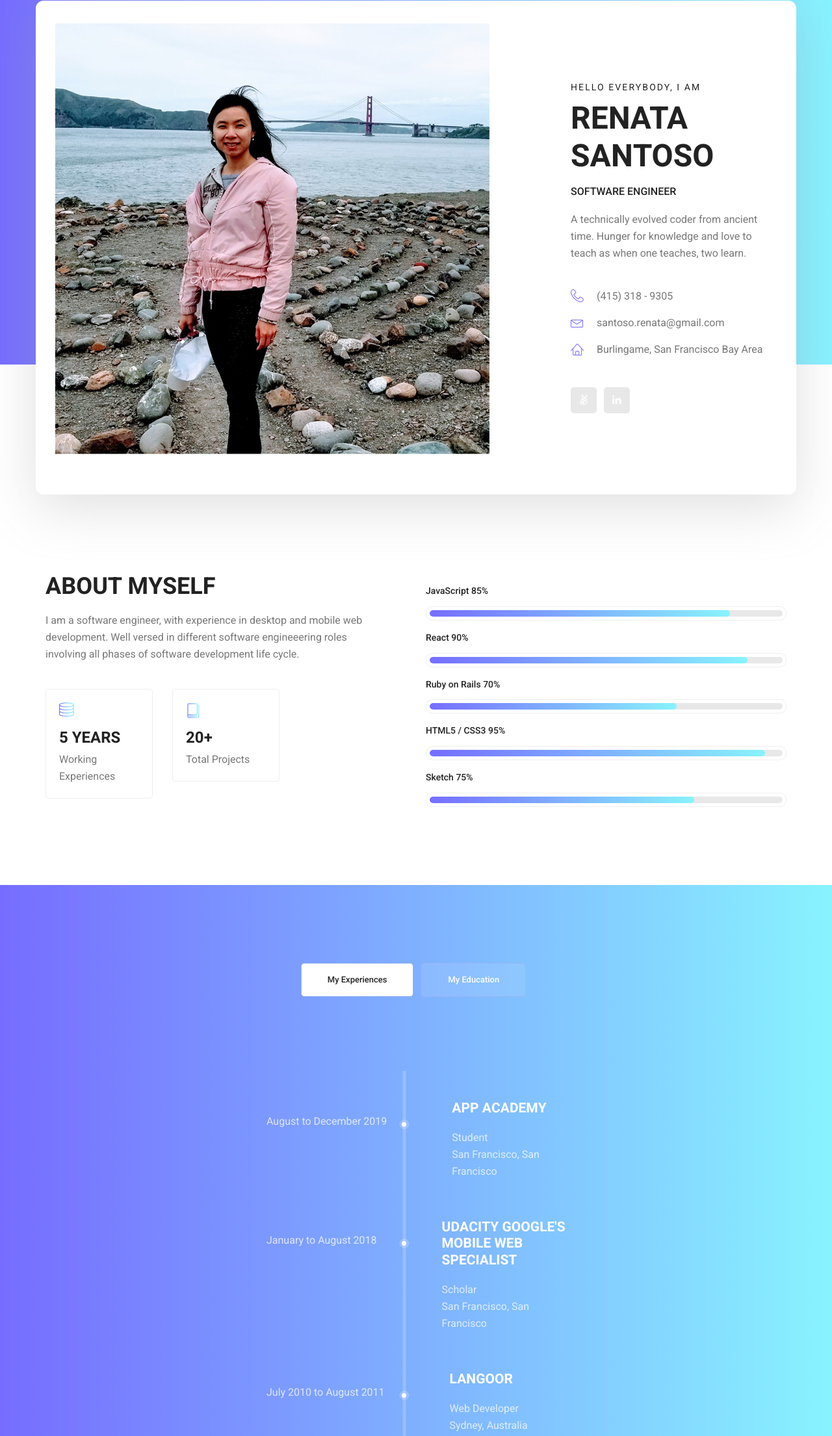
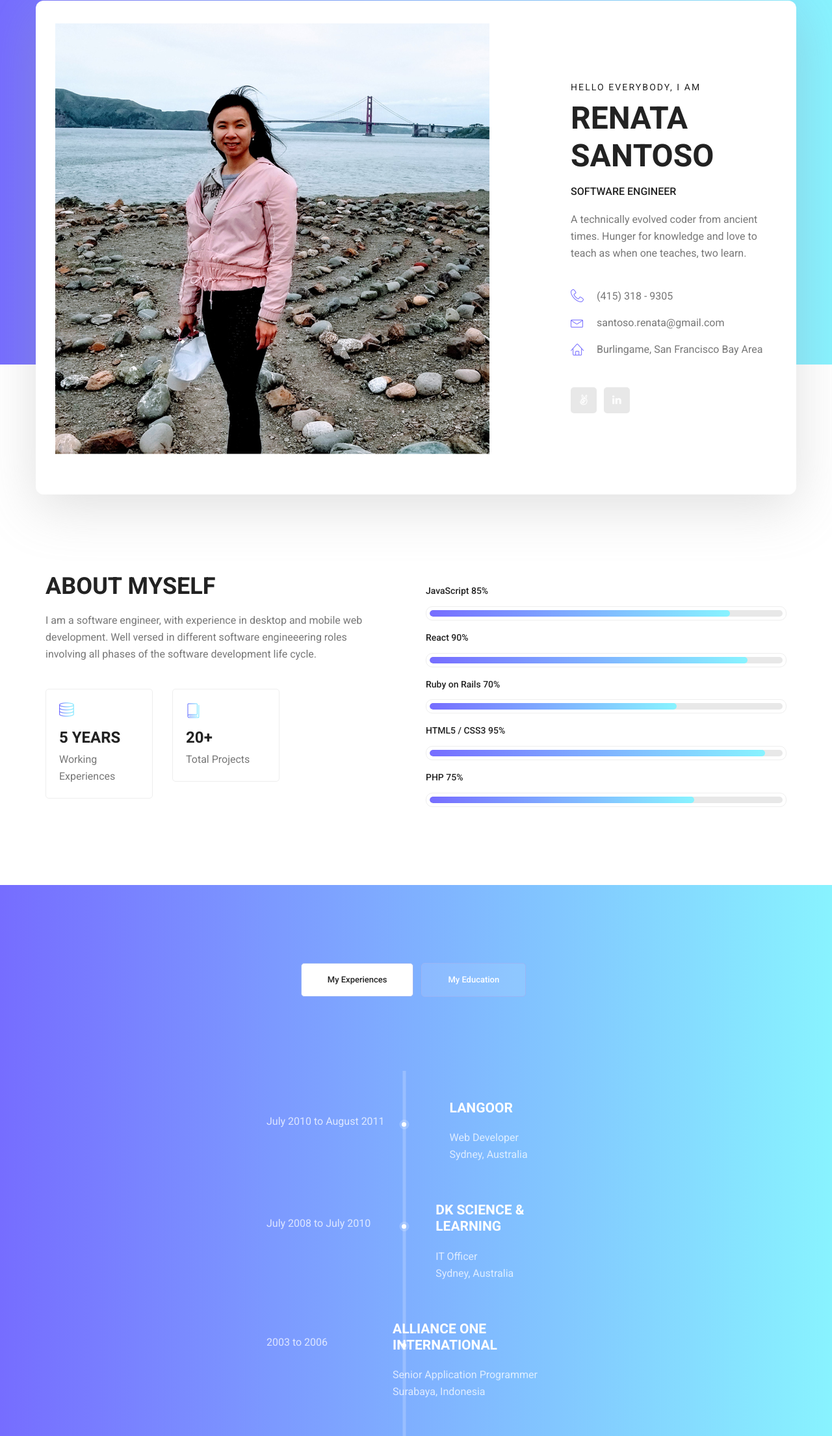
Before and after one commit to resant18/portfolio, a plain HTML site: page index.html in a window 1280 px wide. Shown: the part 199-2409 px from the top of the page at 65% size. Drawn offline with Linux system fonts and the light colour scheme.

Commit message:
Move two working experiences to education section

```diff
--- a/index.html
+++ b/index.html
@@ -78,7 +78,7 @@
 									<h6>Hello Everybody, i am</h6>
 									<h3>Renata Santoso</h3>
 									<h4>Software Engineer</h4>
-									<p>A technically evolved coder from ancient time. Hunger for knowledge and love to teach as when one teaches, two learn.</p>
+									<p>A technically evolved coder from ancient times. Hunger for knowledge and love to teach as when one teaches, two learn.</p>
 									<ul class="list basic_info">
 										<li><a href="#"><i class="lnr lnr-phone-handset"></i> (415) 318 - 9305</a></li>
 										<li><a href="#"><i class="lnr lnr-envelope"></i> santoso.renata@gmail.com</a></li>
@@ -104,7 +104,7 @@
         			<div class="col-lg-6">
         				<div class="welcome_text">
         					<h4>About Myself</h4>
-        					<p>I am a software engineer, with experience in desktop and mobile web development. Well versed in different software engineeering roles involving all phases of software development life cycle. </p>
+        					<p>I am a software engineer, with experience in desktop and mobile web development. Well versed in different software engineeering roles involving all phases of the software development life cycle. </p>
         					<div class="row">
         						<div class="col-md-4">
         							<div class="wel_item">
@@ -159,7 +159,7 @@
 									</div>
 								</div>
 								<div class="skill_item">
-									<h4>Sketch <span class="counter">75</span>%</h4>
+									<h4>PHP <span class="counter">75</span>%</h4>
 									<div class="progress_br">
 										<div class="progress">
 											<div class="progress-bar" role="progressbar" aria-valuenow="75" aria-valuemin="0" aria-valuemax="100"></div>
@@ -189,30 +189,6 @@
 					<div class="tab-content" id="myTabContent">
 						<div class="tab-pane fade show active" id="home" role="tabpanel" aria-labelledby="home-tab">
 							<ul class="list">
-								<li>
-									<span></span>
-									<div class="media">
-										<div class="d-flex">
-											<p>August to December 2019</p>
-										</div>
-										<div class="media-body">
-											<h4>App Academy</h4>
-											<p>Student <br />San Francisco, San Francisco</p>
-										</div>
-									</div>
-								</li>
-								<li>
-									<span></span>
-									<div class="media">
-										<div class="d-flex">
-											<p>January to August 2018</p>
-										</div>
-										<div class="media-body">
-											<h4>Udacity Google's Mobile Web Specialist</h4>
-											<p>Scholar <br />San Francisco, San Francisco</p>
-										</div>
-									</div>
-								</li>
 								<li>
 								<span></span>
 									<div class="media">
@@ -253,6 +229,30 @@
 						</div>
 						<div class="tab-pane fade" id="profile" role="tabpanel" aria-labelledby="profile-tab">
 							<ul class="list">
+								<li>
+									<span></span>
+									<div class="media">
+										<div class="d-flex">
+											<p>January to August 2018</p>
+										</div>
+										<div class="media-body">
+											<h4>Udacity</h4>
+											<p>Mobile Web Specialist Nanodegree<br />San Francisco, United States</p>
+										</div>
+									</div>
+								</li>
+								<li>
+									<span></span>
+									<div class="media">
+										<div class="d-flex">
+											<p>August to December 2019</p>
+										</div>
+										<div class="media-body">
+											<h4>App Academy</h4>
+											<p>Software Engineering<br />San Francisco, United States</p>
+										</div>
+									</div>
+								</li>
 								<li>
 									<span></span>
 									<div class="media">
```
